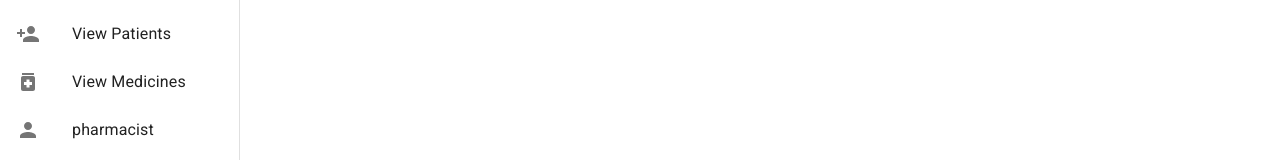
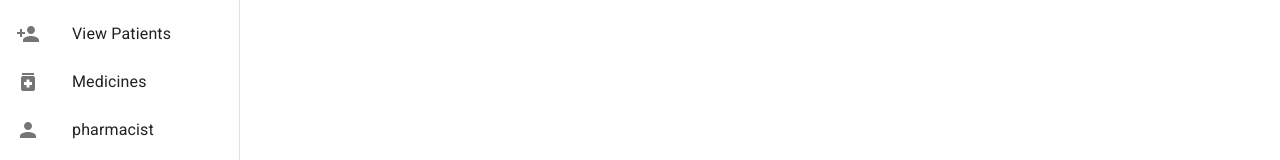
Before and after one commit to advanced-computer-lab-2023/Copilot-and-Sons-Pharmacy, a React (Vite) app in the folder frontend/: page /admin-dashboard/remove-user in a window 1280 px wide. Shown: the part 303-463 px from the top of the page. Built offline with nearby package versions, Linux system fonts and the light colour scheme.

Commit message:
add Medicine link in all sidebars of all roles

```diff
--- a/frontend/src/features/admin-dashboard/components/AdminDashboardLayout.tsx
+++ b/frontend/src/features/admin-dashboard/components/AdminDashboardLayout.tsx
@@ -37,7 +37,7 @@ export function AdminDashboardLayout() {
       },
       {
         to: "/medicines/",
-        text: "View Medicines",
+        text: "Medicines",
         icon:<MedicationIcon/>
       },
     ]);
--- a/frontend/src/features/medicine-dashboard/components/MedicineDashboardLayout.tsx
+++ b/frontend/src/features/medicine-dashboard/components/MedicineDashboardLayout.tsx
@@ -22,6 +22,12 @@ export function MedicineDashboardLayout() {
           text: 'view Sales and Quantity',
           icon: <LocalPharmacyIcon />,
         },
+        {
+          to: '/medicines/addMedicine',
+          text: 'Add Medicine',
+          icon: <HealingIcon  />,
+        },
+
       ])
     }, [setSidebarLinks])
   return (
--- a/frontend/src/features/medicine-dashboard/routes/index.tsx
+++ b/frontend/src/features/medicine-dashboard/routes/index.tsx
@@ -2,6 +2,7 @@ import { RouteObject } from 'react-router-dom'
 import { MedicineDashboardLayout } from '../components/MedicineDashboardLayout'
 import  ViewAllMedicines  from './ViewAllMedicines'
 import ViewMedicineSalesAndQuantity from './ViewMedicineSalesAndQuantity'
+import { AddMedicine } from './AddMedicine'
 export const medicineRoutes: RouteObject[] = [
   {
     element: <MedicineDashboardLayout />,
@@ -14,6 +15,10 @@ export const medicineRoutes: RouteObject[] = [
         path: 'sales-and-quantity',
         element: <ViewMedicineSalesAndQuantity/>,
       },
+      {
+        path: 'addMedicine',
+        element: < AddMedicine />,
+      },
     ],
   },
 ]
--- a/frontend/src/features/patient-dashboard/components/PatientDashboardLayout.tsx
+++ b/frontend/src/features/patient-dashboard/components/PatientDashboardLayout.tsx
@@ -12,7 +12,7 @@ export function PatientDashboardLayout() {
     setSidebarLinks([
       {
         to:"/medicines/",
-        text:"view all Medicines",
+        text:"Medicines",
         icon:<MedicationIcon/>
 
       },
--- a/frontend/src/features/pharmacist-dashboard/components/PharmacistDashboardLayout.tsx
+++ b/frontend/src/features/pharmacist-dashboard/components/PharmacistDashboardLayout.tsx
@@ -10,16 +10,11 @@ export function PharmacistDashboardLayout() {
 
   useEffect(() => {
     setSidebarLinks([
-    //   {
-    //     to: '/pharmicist-dashboard/profile',
-    //     text: 'Update Details',
-    //     icon: <Person />,
-    //   },
-    {
-      to:'/pharmacist-dashboard/addMedicine',
-      text:'Add Medicine',
-      icon:<MedicationIcon/>
-    }
+      {
+        to:'/medicines/',
+        text:'Medicines',
+        icon:<MedicationIcon/>
+      }
     ])
   }, [setSidebarLinks])
 
--- a/frontend/src/features/pharmacist-dashboard/routes/index.tsx
+++ b/frontend/src/features/pharmacist-dashboard/routes/index.tsx
@@ -1,7 +1,7 @@
 import { RouteObject } from 'react-router-dom'
 import {PharmacistDashboardLayout } from '../components/PharmacistDashboardLayout'
 import {PharmacistDashboardHome } from './pharmacistDashboardHome'
-import { AddMedicine } from './AddMedicine'
+
 
 export const pharmacistDashboardRoutes: RouteObject[] = [
   {
@@ -11,10 +11,6 @@ export const pharmacistDashboardRoutes: RouteObject[] = [
         path: '',
         element: < PharmacistDashboardHome />,
       },
-      {
-        path: 'addMedicine',
-        element: < AddMedicine />,
-      },
     ],
   },
 ]
```
Also changed, not shown: frontend/src/features/medicine-dashboard/routes/AddMedicine.tsx (renamed from frontend/src/features/pharmacist-dashboard/routes/AddMedicine.tsx).
